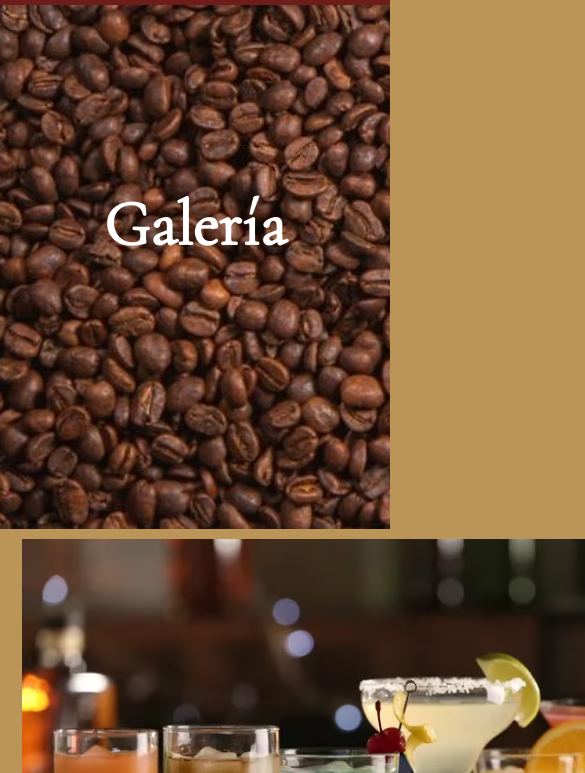
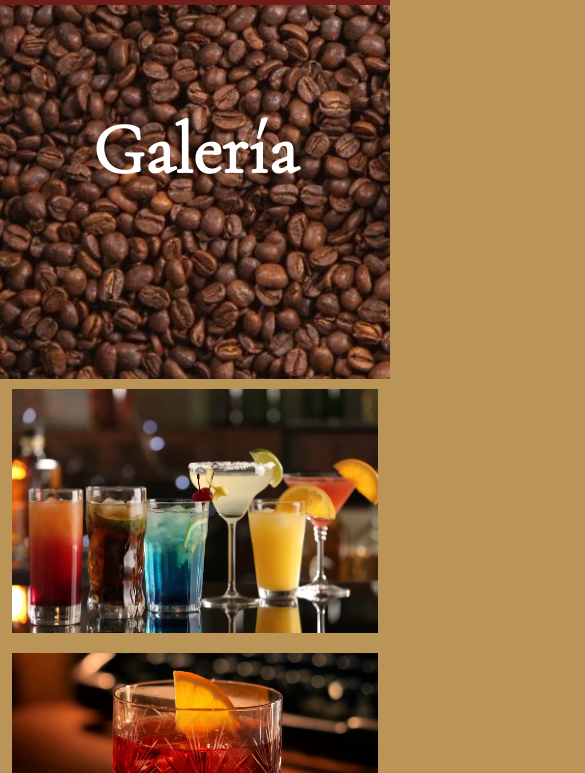
Before and after one commit to GioBara/Proyecto_Gregorio_Baravalle, a website: page paginas/galeria.html in a window 390 px wide. Shown: the part 71-844 px from the top of the page, 585 px wide, since content can reach past the window. Drawn offline with nearby package versions, Linux system fonts and the light colour scheme; a web font is replaced by a local one.

Commit message:
Arregle el responsive en la galeria

```diff
--- a/scss/partes_scss/_carta.scss
+++ b/scss/partes_scss/_carta.scss
@@ -13,7 +13,7 @@
 
         .titulo {
             font-family: $fontTitulo;
-            font-size: 4rem;
+            font-size: 4.5rem;
             font-weight: bold;
         }
     }
--- a/scss/partes_scss/_contacto.scss
+++ b/scss/partes_scss/_contacto.scss
@@ -9,7 +9,7 @@
     text-align: center;
     .titulo {
         font-family: $fontTitulo;
-        font-size: 4rem;
+        font-size: 4.5rem;
         font-weight: bold;
     }
 }
--- a/scss/partes_scss/_galeria.scss
+++ b/scss/partes_scss/_galeria.scss
@@ -7,11 +7,11 @@
     align-items: center;
     background-image: url(../img/fondocafeR.jpg);
     background-size: cover;
-    height: 600px;
+    height: 450px;
     color: $colorTitulo;
     .titulo{
         font-family: $fontTitulo;
-        font-size: 4rem;
+        font-size: 4.5rem;
         font-weight: bold;
         }
     }
@@ -19,8 +19,9 @@
         display: flex;
         justify-content: space-around;
         .imgs{
-            margin: 10px;
-            width: 700px;
+            margin: 10px 0;
+            max-width: 700px;
+            width: 100%;
         }
         .imgs:hover{
             transform: scale(1.05, 1.05);
@@ -28,6 +29,8 @@
         }
     }
     .carrusel{
+    min-width: 200px;
+
     width: 80%;
     margin: auto;
     }
```
Also changed, not shown: css/estilo.css.
